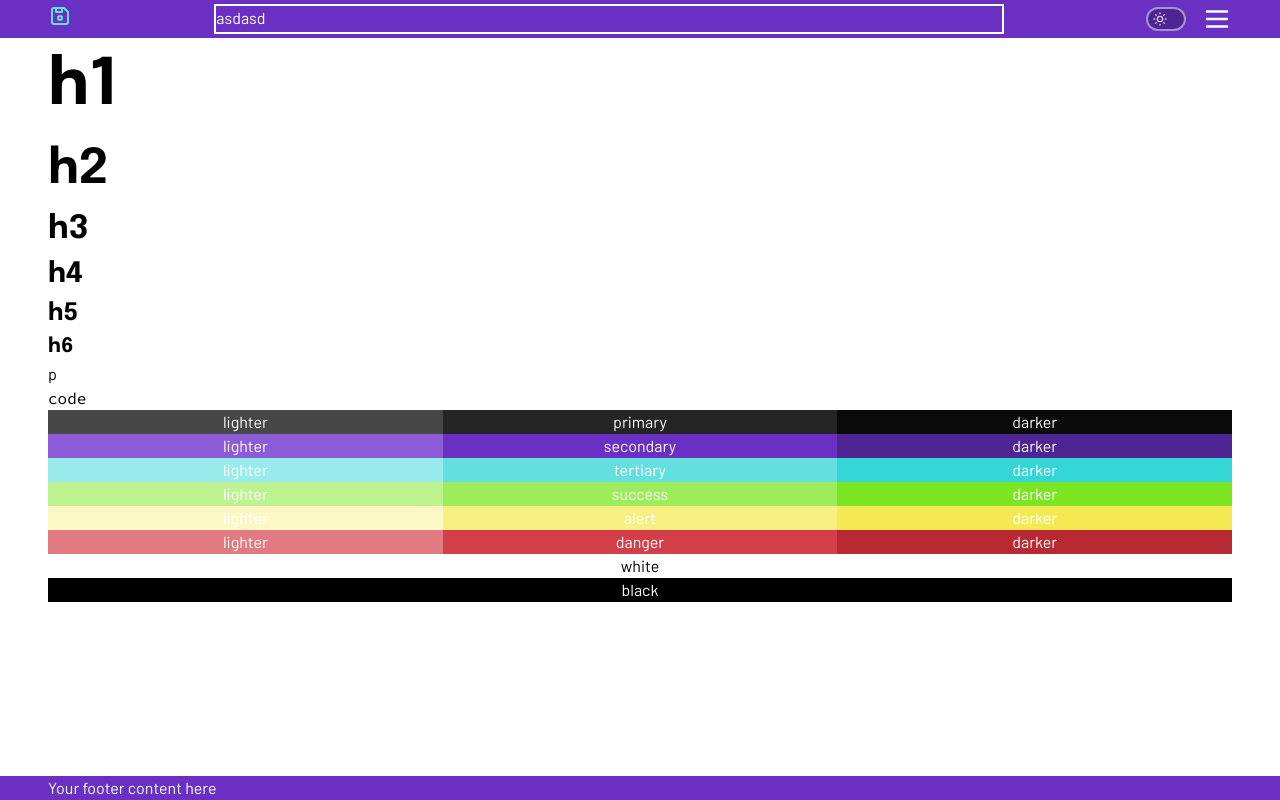
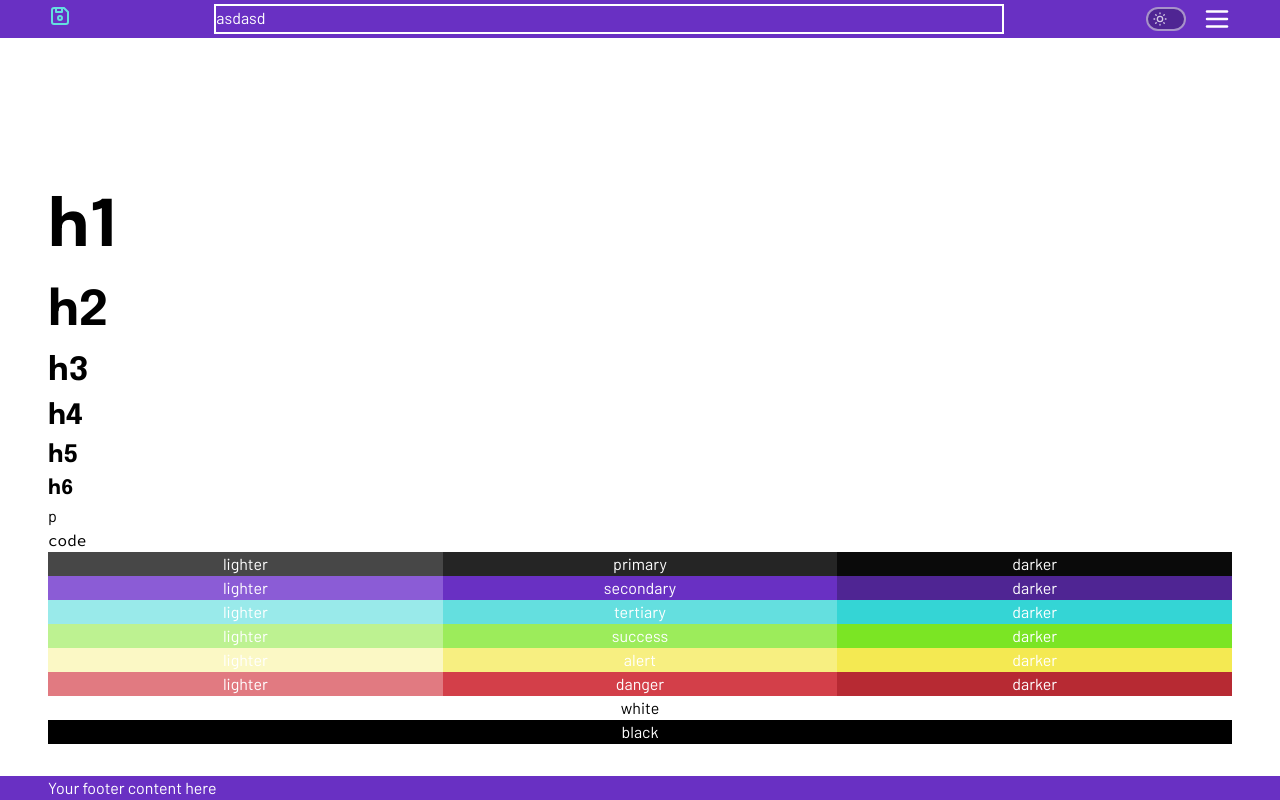
Before and after one commit to diegograssino/portfolioV2024, a Next.js app: page / in a window 1280 px wide. Built offline with nearby package versions, Linux system fonts and the light colour scheme.

Commit message:
Add Spinner

```diff
--- a/app/page.tsx
+++ b/app/page.tsx
@@ -1,6 +1,14 @@
+import Spinner from "@/components/shared/Spinner";
+
 const Home = () => {
   return (
     <main>
+      <div className="flex flex-col gap-4 my-4">
+        <Spinner size="xsmall" />
+        <Spinner size="small" />
+        <Spinner />
+        <Spinner size="large" />
+      </div>
       <h1>h1</h1>
       <h2>h2</h2>
       <h3>h3</h3>
--- /dev/null
+++ b/components/shared/Spinner/index.tsx
@@ -0,0 +1,50 @@
+"use client";
+import { ISpinner } from "@/types/shared";
+import { motion } from "framer-motion";
+
+const Spinner = ({ dots = 3, size = "default", isDark = false }: ISpinner) => {
+  const sizes = {
+    xsmall: { width: "w-[6px]", height: "h-[6px]", gap: "gap-[2px]" },
+    small: { width: "w-2", height: "h-2", gap: "gap-1" },
+    default: { width: "w-4", height: "h-4", gap: "gap-2" },
+    large: { width: "w-8", height: "h-8", gap: "gap-4" },
+  };
+
+  const animation = {
+    initial: {
+      scale: 1,
+      opacity: 1,
+    },
+    animate: {
+      opacity: [1, 0.75, 1],
+      scale: [1, 0.75, 1],
+    },
+  };
+  const transition = {
+    repeat: Infinity,
+    duration: 0.3,
+  };
+
+  return (
+    <div className={`flex ${sizes[size].gap}`}>
+      {Array(dots)
+        .fill(null)
+        .map((dot, i) => (
+          <motion.div
+            className={`rounded-full bg-white ${sizes[size].width} ${sizes[size].height}`}
+            key={i}
+            variants={animation}
+            transition={{
+              repeat: Infinity,
+              duration: 0.75,
+              delay: 0.1 * i,
+            }}
+            initial="initial"
+            animate="animate"
+          />
+        ))}
+    </div>
+  );
+};
+
+export default Spinner;
--- a/components/shared/ToggleTheme/index.tsx
+++ b/components/shared/ToggleTheme/index.tsx
@@ -3,6 +3,7 @@ import { IconMoon, IconSun } from "@tabler/icons-react";
 import { motion } from "framer-motion";
 import { useTheme } from "next-themes";
 import { useEffect, useState } from "react";
+import Spinner from "../Spinner";
 
 const ToggleTheme = () => {
   const { resolvedTheme, setTheme } = useTheme();
@@ -18,10 +19,6 @@ const ToggleTheme = () => {
 
   return (
     <div className="flex gap-1">
-      {/* TODO ADD OPTIONAL TEXT LABEL */}
-      {/* <span className="hidden md:block self-center pb-[1px] text-md opacity-75">
-        Theme
-      </span> */}
       <button
         className="self-center w-10 h-6 border-2 border-white border-opacity-50 rounded-full px-[2px] py-[2px] transition-all bg-secondary-darker active:bg-secondary-lighter"
         onClick={handleTheme}
@@ -40,7 +37,11 @@ const ToggleTheme = () => {
               )}
             </motion.span>
           </div>
-        ) : null}
+        ) : (
+          <div className="flex justify-center">
+            <Spinner size="xsmall" />
+          </div>
+        )}
       </button>
     </div>
   );
--- a/types/shared.ts
+++ b/types/shared.ts
@@ -6,3 +6,9 @@ export interface IEmojiProps {
   symbol: string;
   label?: string;
 }
+
+export interface ISpinner {
+  dots?: number;
+  size?: "xsmall" | "small" | "default" | "large";
+  isDark?: boolean;
+}
```
